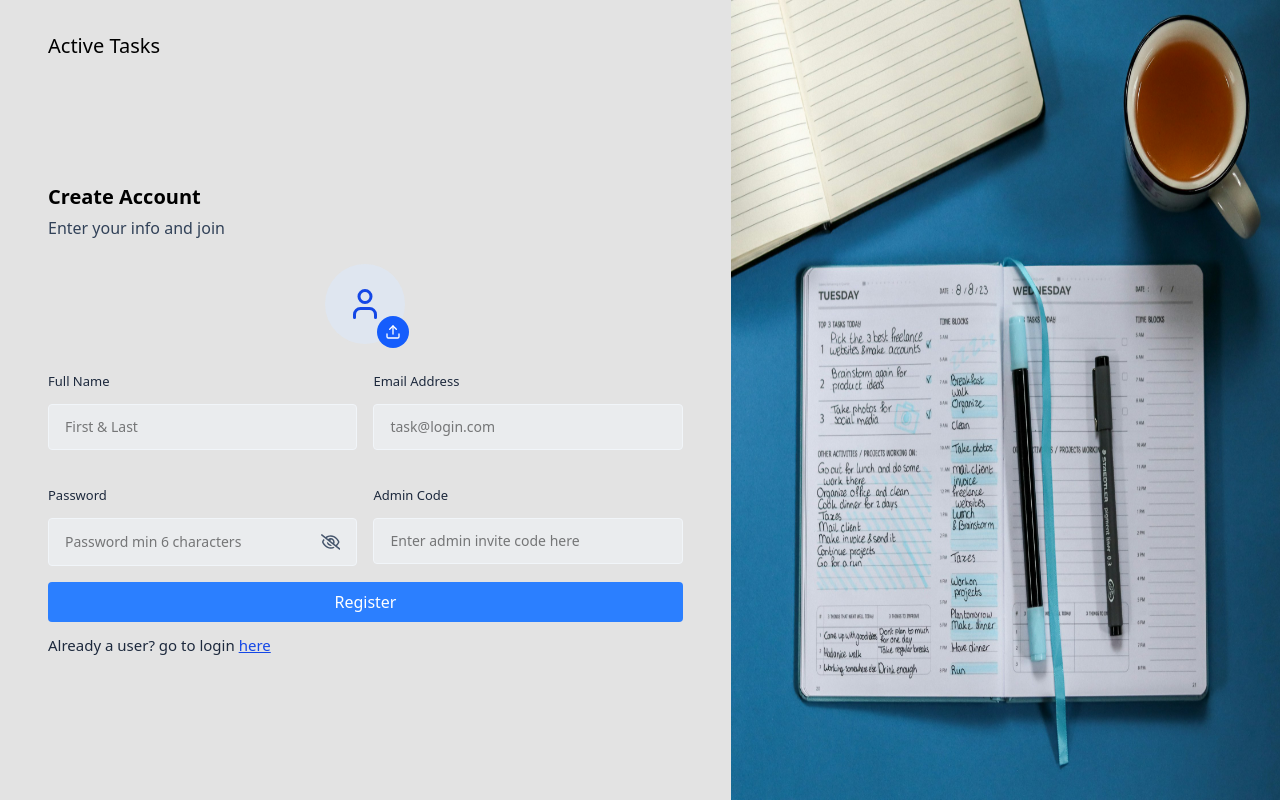
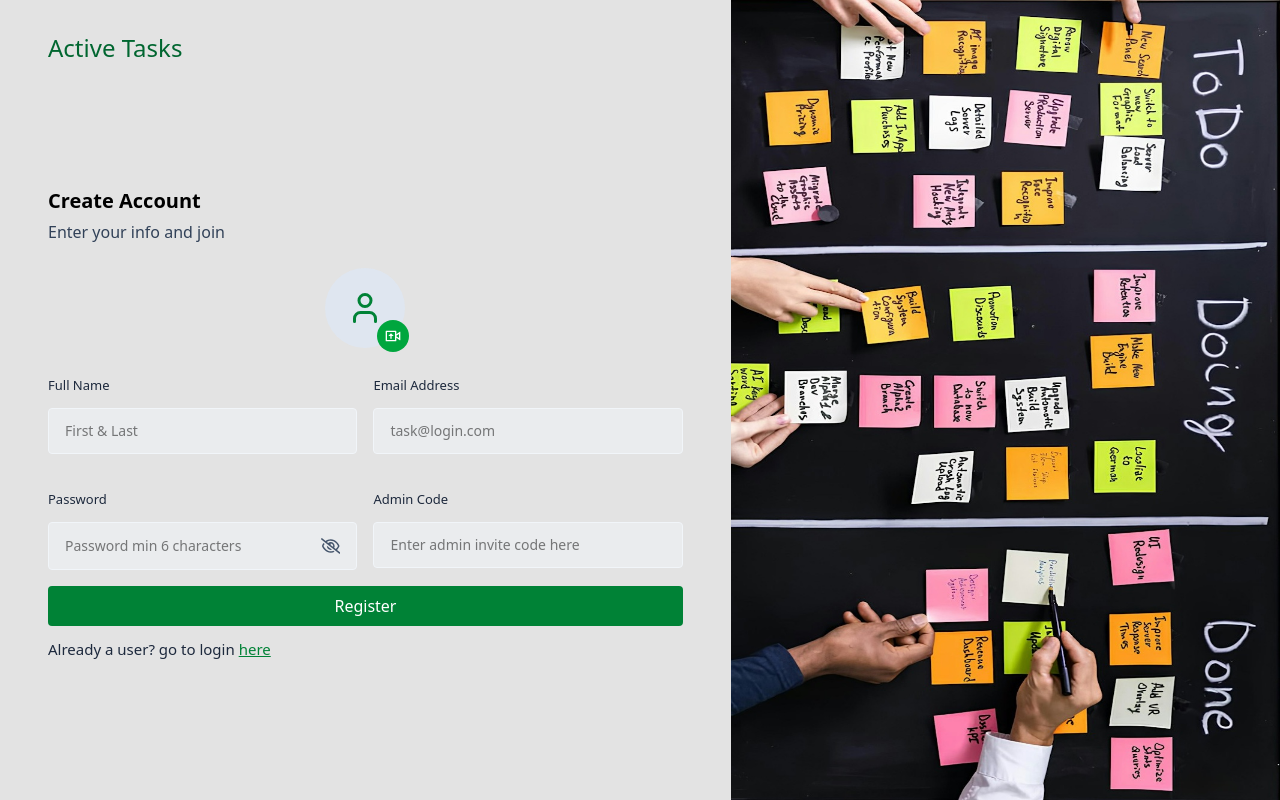
Before and after one commit to 1001hadi/activeTasks-FE, a React (Vite) app: page /register in a window 1280 px wide. Built offline with nearby package versions, Linux system fonts and the light colour scheme.

Commit message:
lyout css updated

```diff
--- a/src/components/inputs/AddProfileImg.jsx
+++ b/src/components/inputs/AddProfileImg.jsx
@@ -1,5 +1,6 @@
 import { useRef, useState } from "react";
-import { LuUser, LuUpload, LuTrash } from "react-icons/lu";
+import { LuUser, LuTrash } from "react-icons/lu";
+import { RiVideoUploadLine } from "react-icons/ri";
 
 const AddProfileImg = ({ image, setImage }) => {
   const inputRef = useRef(null);
@@ -55,10 +56,10 @@ const AddProfileImg = ({ image, setImage }) => {
           <LuUser className="text-4xl text-primary" />
           <button
             type="button"
-            className="w-8 h-8 flex items-center justify-center bg-blue-600 text-white absolute -bottom-1 -right-1 rounded-full cursor-pointer"
+            className="w-8 h-8 flex items-center justify-center bg-green-600 text-white absolute -bottom-1 -right-1 rounded-full cursor-pointer"
             onClick={handleChooseImg}
           >
-            <LuUpload />
+            <RiVideoUploadLine />
           </button>
         </div>
       )}
--- a/src/components/layouts/AuthLayout.jsx
+++ b/src/components/layouts/AuthLayout.jsx
@@ -1,11 +1,13 @@
 import React from "react";
-import Login_IMG from "../../assets/images/login2.jpg";
+import Login_IMG from "../../assets/images/login4.jpg";
 
 const AuthLayout = ({ children }) => {
   return (
     <div className="flex">
       <div className="w-screen h-screen md:w[60w] px-12 pt-8 pb-12">
-        <h2 className="text-xl font-medium text-black">Active Tasks</h2>
+        <h2 className="text-2xl font-medium text-black text-green-800">
+          Active Tasks
+        </h2>
         {children}
       </div>
       <div className="hidden md:flex w-[80vw] h-screen item-center justify-center overflow-hidden">
--- a/src/index.css
+++ b/src/index.css
@@ -15,11 +15,11 @@
 }
 
 .text-primary {
-  @apply text-blue-700;
+  @apply text-green-700;
 }
 
 .btn-primary {
-  @apply w-full font-medium bg-blue-500 hover:bg-blue-600 text-white font-bold py-2 px-4 rounded cursor-pointer;
+  @apply w-full font-medium bg-green-700 hover:bg-green-800 text-white font-bold py-2 px-4 rounded cursor-pointer;
 }
 
 .card {
@@ -43,5 +43,5 @@
 }
 
 .add-btn {
-  @apply w-full flex items-center justify-center gap-1.5  md:text-sm font-medium text-white whitespace-nowrap bg-green-800 hover:bg-white hover:text-green-800 border border-green-800 rounded-lg px-4 py-2 cursor-pointer;
+  @apply w-full flex items-center justify-center gap-1.5  md:text-sm font-medium text-white whitespace-nowrap bg-green-700 hover:bg-green-800 hover:text-white border border-green-800 rounded-lg px-4 py-2 cursor-pointer;
 }
--- a/src/pages/auth/Register.jsx
+++ b/src/pages/auth/Register.jsx
@@ -67,9 +67,9 @@ const Register = () => {
           ? navigate("/admin/dashboard")
           : navigate("/user/dashboard");
       }
-    } catch (error) {
-      if (error.res && error.res.data.message) {
-        setError(error.res.data.message);
+    } catch (err) {
+      if (err.res && err.res.data.message) {
+        setError(err.res.data.message);
       } else {
         setError("Error occurred, try again!");
       }
```
Also changed, not shown: src/assets/images/login4.jpg (added), src/assets/images/login5.jpg (added).
